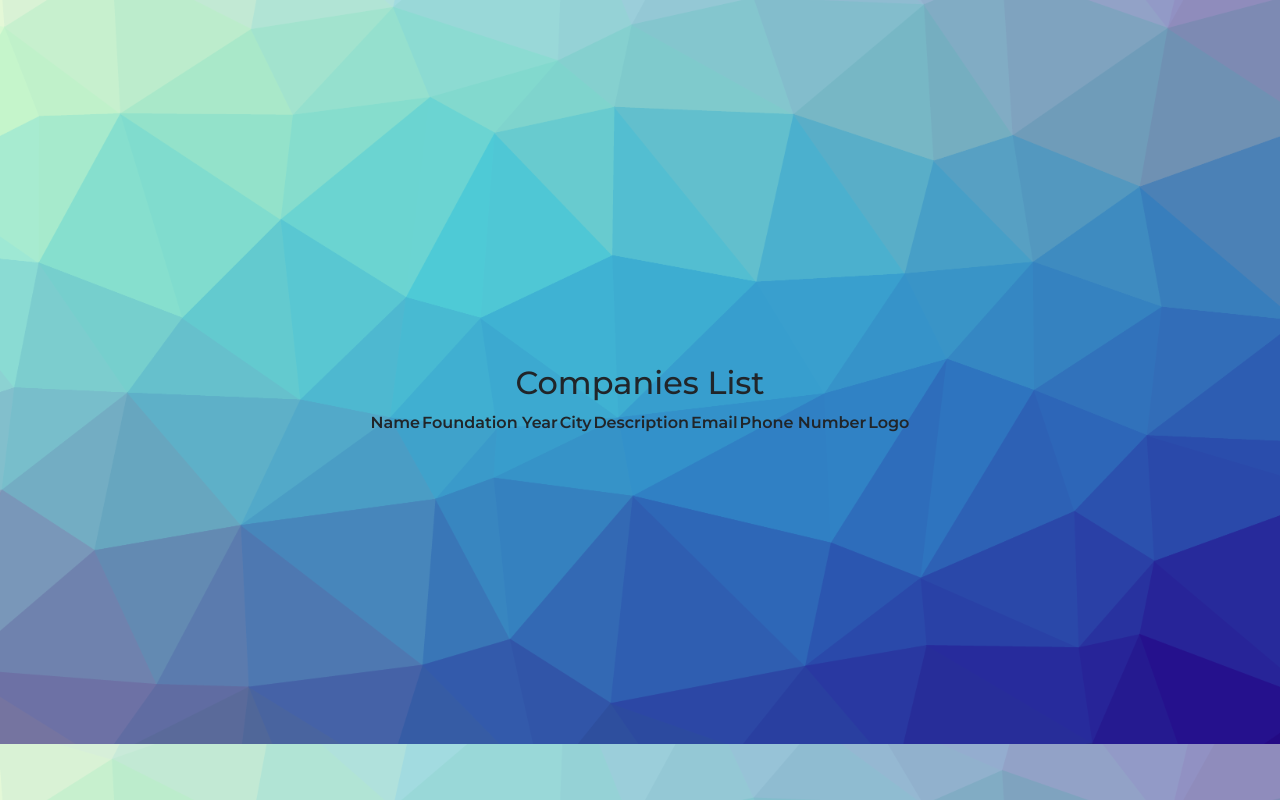
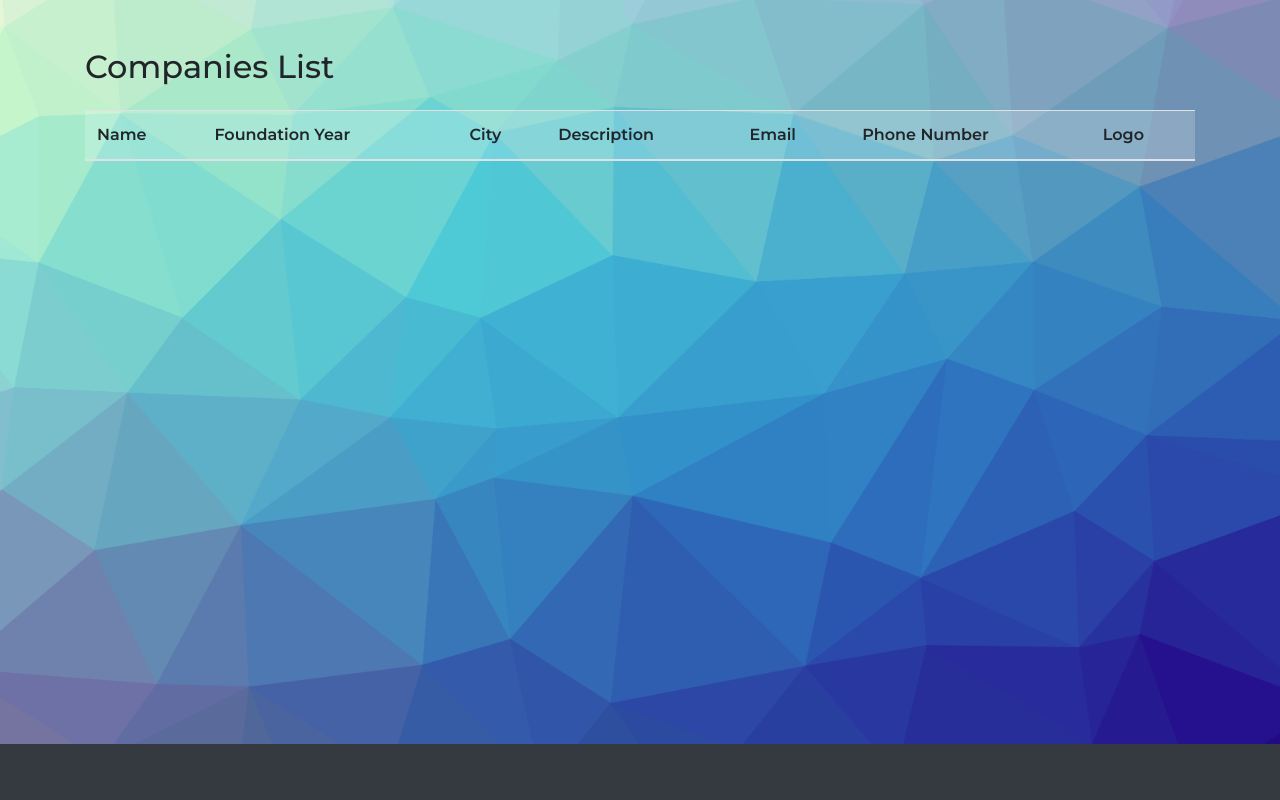
Before and after one commit to doloresbruzzone/FindYourJob, a PHP site: template Views/list-companies-std.php in a window 1280 px wide. Shown: the part 56-856 px from the top of the page. After the commit the page ends 800 px from the top, so only its background shows below. Run offline with PHP 8.4, Linux system fonts and the light colour scheme; the template is opened without the code that fills it, so the values that code supplies are empty; some libraries are stand-ins or nearby versions.

Commit message:
message and views list company

```diff
--- a/Controllers/HomeController.php
+++ b/Controllers/HomeController.php
@@ -32,7 +32,7 @@
                 $admin->setIsAdmin(true);
                 $_SESSION['admin'] = $admin;
 
-                require_once(VIEWS_PATH."home-admin.php"); //despues habria que cambiarlo a admin-home.php
+                require_once(VIEWS_PATH."list-companies-std.php"); //despues habria que cambiarlo a admin-home.php
             }
             else if($studentController->existsByEmail($student)){
                 $_SESSION['student'] = $student;
@@ -40,7 +40,7 @@
                 require_once(VIEWS_PATH."home-student.php"); //despues habria que cambiarlo a student-home.php
             }
             else{
-                $this->Index();
+                $this->Index("Error: el usuario no se encuentra en el sistema.");
             }
         }
     }
--- a/DAO/StudentDAO.php
+++ b/DAO/StudentDAO.php
@@ -20,7 +20,7 @@
             $this->studentList = array();
 
             $apiStudent = curl_init(API_URL.'Student');
-
+            echo $apiStudent;
             curl_setopt($apiStudent, CURLOPT_HTTPHEADER, array(API_KEY));
             curl_setopt($apiStudent, CURLOPT_RETURNTRANSFER, true);
 
--- a/Views/list-companies-std.php
+++ b/Views/list-companies-std.php
@@ -1,14 +1,12 @@
 <?php
     require_once('nav.php');
 ?>
-<main class="d-flex align-items-center justify-content-center height-100">
-     <div class="content">
-          <header class="text-center">
-               <h2>Companies List</h2>
-          </header>
-          <table style="text-align:center;">
+<main class="py-5">
+     <section id="listado" class="mb-5">
+          <div class="container">
+               <h2 class="mb-4">Companies List</h2>
+               <table class="table bg-light-alpha">
                     <thead>
-            <tr>
                     <th>Name</th>
                     <th>Foundation Year</th>
                     <th>City</th>
@@ -16,9 +14,9 @@
                     <th>Email</th>
                     <th>Phone Number</th>
                     <th>Logo</th>
-            </tr>
                     </thead>
                     <tbody>
+                   <form action="" method ="">
                    <?php if(!empty($companies)){
                   foreach($companies as $company){ ?>
 
@@ -30,11 +28,15 @@
                         <td><?php echo $company->getEmail(); ?></td>
                         <td><?php echo $company->getPhoneNumber(); ?></td>
                         <td><?php echo $company->getLogo(); ?></td>
+                        <button type="submit" name="remover" class="btn btn-danger" value=""> Eliminar </button>
+                        </td>
                               </tr>
-                      <?php
-                  }
-              } ?>
+                             <?php }
+                          }?>
+                          </form>
                     </tbody>
                </table>
           </div>
+     </section>
+
 </main>
```
Also changed, not shown: Views/login.php (+1 -16 lines). Lines whose indentation alone changed are shown as unchanged.
